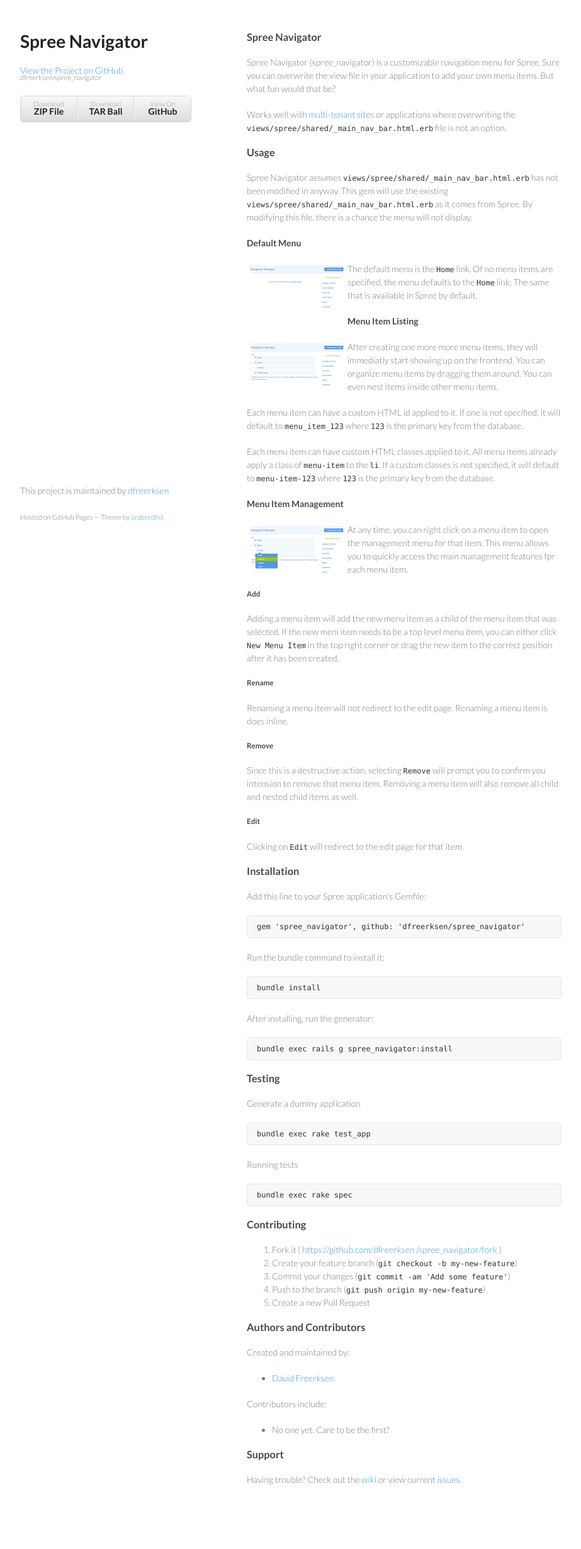
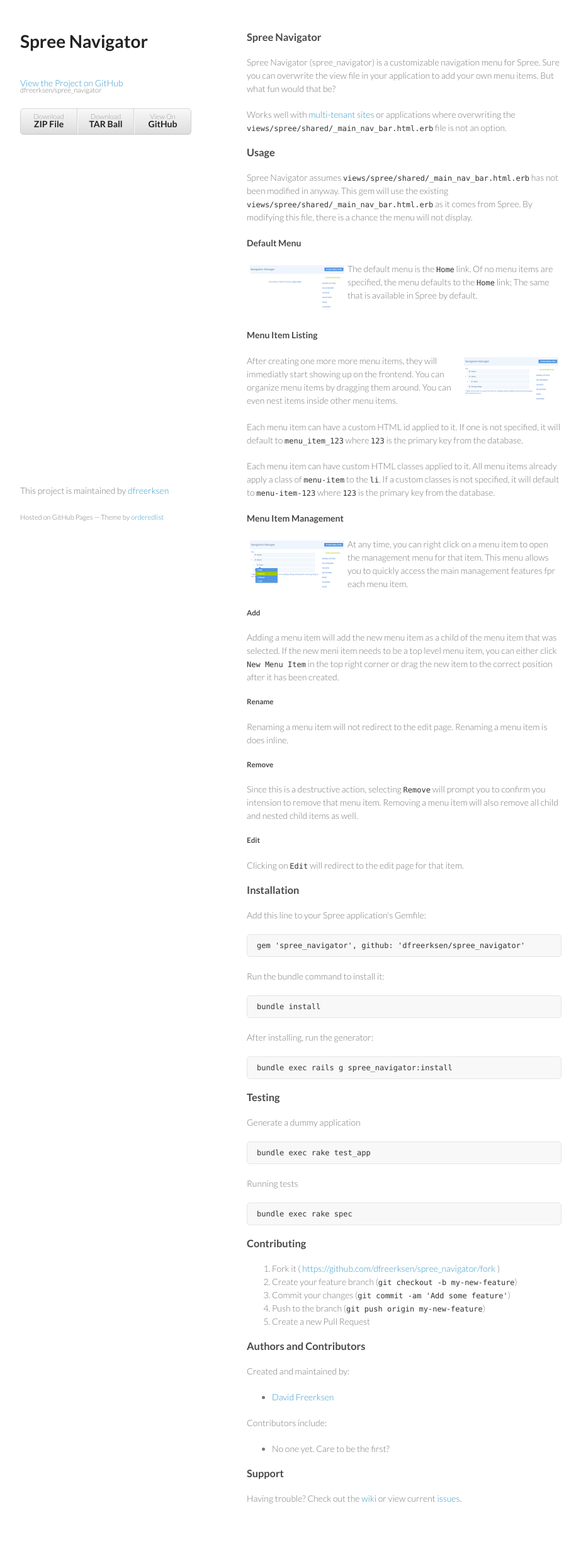
Before and after one commit to frolin/spree_navigator, a Jekyll site: the page built from index.html, in a window 1280 px wide. Shown: the whole page at 63% size, without its empty margins (178-1101 px from the left). Built offline with Jekyll 4.4.1, drawn with Linux system fonts in a browser that asks for light colours; nearby versions of some CDN libraries; before the commit the page ends 2429 px from its top, so only the background shows below that.

Commit message:
Better formatting

```diff
--- a/_data/github.yml
+++ b/_data/github.yml
@@ -1,2 +1,3 @@
 username: dfreerksen
 repo: spree_navigator
+path: dfreerksen/spree_navigator
--- a/_includes/header.html
+++ b/_includes/header.html
@@ -2,11 +2,11 @@
   <h1>{{ site.title }}</h1>
   <p></p>
 
-  <p class="view"><a href="https://github.com/{{ site.data.github.username }}/{{ site.data.github.repo }}">View the Project on GitHub <small>{{ site.data.github.username }}/{{ site.data.github.repo }}</small></a></p>
+  <p class="view"><a href="https://github.com/{{ site.data.github.path }}">View the Project on GitHub <small>{{ site.data.github.path }}</small></a></p>
 
   <ul>
-    <li><a href="https://github.com/{{ site.data.github.username }}/{{ site.data.github.repo }}/zipball/master">Download <strong>ZIP File</strong></a></li>
-    <li><a href="https://github.com/{{ site.data.github.username }}/{{ site.data.github.repo }}/tarball/master">Download <strong>TAR Ball</strong></a></li>
-    <li><a href="https://github.com/{{ site.data.github.username }}/{{ site.data.github.repo }}">View On <strong>GitHub</strong></a></li>
+    <li><a href="https://github.com/{{ site.data.github.path }}/zipball/master">Download <strong>ZIP File</strong></a></li>
+    <li><a href="https://github.com/{{ site.data.github.path }}/tarball/master">Download <strong>TAR Ball</strong></a></li>
+    <li><a href="https://github.com/{{ site.data.github.path }}">View On <strong>GitHub</strong></a></li>
   </ul>
 </header>
--- a/index.html
+++ b/index.html
@@ -12,46 +11,66 @@ title:  Spree Navigator
 
 <h3>Usage</h3>
 
-<p>{{ site.title }} assumes <code>views/spree/shared/_main_nav_bar.html.erb</code> has not been modified in anyway. This gem will use the existing <code>views/spree/shared/_main_nav_bar.html.erb</code> as it comes from Spree. By modifying this file, there is a chance the menu will not display.</p>
+<p>
+  {{ site.title }} assumes <code>views/spree/shared/_main_nav_bar.html.erb</code> has not been modified in anyway. This gem will use the existing <code>views/spree/shared/_main_nav_bar.html.erb</code> as it comes from Spree. By modifying this file, there is a chance the menu will not display.
+</p>
 
 <h4>Default Menu</h4>
 
-<p><a class="fancybox" href="{{ "images/no-items.png" | prepend: site.baseurl }}" target="_blank"><img src="{{ "images/thumbnails/no-items.png" | prepend: site.baseurl }}" border="0"></a> The default menu is the <code>Home</code> link. Of no menu items are specified, the menu defaults to the <code>Home</code> link; The same that is available in Spree by default.</p>
+<p>
+  <a class="fancybox left" href="{{ "images/no-items.png" | prepend: site.baseurl }}" target="_blank"><img src="{{ "images/thumbnails/no-items.png" | prepend: site.baseurl }}" border="0"></a> The default menu is the <code>Home</code> link. Of no menu items are specified, the menu defaults to the <code>Home</code> link; The same that is available in Spree by default.
+</p>
 
 <h4>Menu Item Listing</h4>
 
-<p><a class="fancybox" href="{{ "images/items-listed.png" | prepend: site.baseurl }}" target="_blank"><img src="{{ "images/thumbnails/items-listed.png" | prepend: site.baseurl }}" border="0"></a> After creating one more more menu items, they will immediatly start showing up on the frontend. You can organize menu items by dragging them around. You can even nest items inside other menu items.</p>
+<p>
+  <a class="fancybox right" href="{{ "images/items-listed.png" | prepend: site.baseurl }}" target="_blank"><img src="{{ "images/thumbnails/items-listed.png" | prepend: site.baseurl }}" border="0"></a> After creating one more more menu items, they will immediatly start showing up on the frontend. You can organize menu items by dragging them around. You can even nest items inside other menu items.
+</p>
 
-<p>Each menu item can have a custom HTML id applied to it. If one is not specified, it will default to <code>menu_item_123</code> where <code>123</code> is the primary key from the database.</p>
+<p>
+  Each menu item can have a custom HTML id applied to it. If one is not specified, it will default to <code>menu_item_123</code> where <code>123</code> is the primary key from the database.
+</p>
 
-<p>Each menu item can have custom HTML classes applied to it. All menu items already apply a class of <code>menu-item</code> to the <code>li</code>. If a custom classes is not specified, it will default to <code>menu-item-123</code> where <code>123</code> is the primary key from the database.</p>
+<p>
+  Each menu item can have custom HTML classes applied to it. All menu items already apply a class of <code>menu-item</code> to the <code>li</code>. If a custom classes is not specified, it will default to <code>menu-item-123</code> where <code>123</code> is the primary key from the database.
+</p>
 
 <h4>Menu Item Management</h4>
 
-<p><a class="fancybox" href="{{ "images/right-click.png" | prepend: site.baseurl }}" target="_blank"><img src="{{ "images/thumbnails/right-click.png" | prepend: site.baseurl }}" border="0"></a> At any time, you can right click on a menu item to open the management menu for that item. This menu allows you to quickly access the main management features fpr each menu item.</p>
+<p>
+  <a class="fancybox left" href="{{ "images/right-click.png" | prepend: site.baseurl }}" target="_blank"><img src="{{ "images/thumbnails/right-click.png" | prepend: site.baseurl }}" border="0"></a> At any time, you can right click on a menu item to open the management menu for that item. This menu allows you to quickly access the main management features fpr each menu item.
+</p>
 
 <h5>Add</h5>
 
-<p>Adding a menu item will add the new menu item as a child of the menu item that was selected. If the new meni item needs to be a top level menu item, you can either click <code>New Menu Item</code> in the top right corner or drag the new item to the correct position after it has been created.</p>
+<p>
+  Adding a menu item will add the new menu item as a child of the menu item that was selected. If the new meni item needs to be a top level menu item, you can either click <code>New Menu Item</code> in the top right corner or drag the new item to the correct position after it has been created.
+</p>
 
 <h5>Rename</h5>
 
-<p>Renaming a menu item will not redirect to the edit page. Renaming a menu item is does inline.</p>
+<p>
+  Renaming a menu item will not redirect to the edit page. Renaming a menu item is does inline.
+</p>
 
 <h5>Remove</h5>
 
-<p>Since this is a destructive action, selecting <code>Remove</code> will prompt you to confirm you intension to remove that menu item. Removing a menu item will also remove all child and nested child items as well.</p>
+<p>
+  Since this is a destructive action, selecting <code>Remove</code> will prompt you to confirm you intension to remove that menu item. Removing a menu item will also remove all child and nested child items as well.
+</p>
 
 <h5>Edit</h5>
 
-<p>Clicking on <code>Edit</code> will redirect to the edit page for that item.</p>
+<p>
+  Clicking on <code>Edit</code> will redirect to the edit page for that item.
+</p>
 
 
 <h3>Installation</h3>
 
 <p>Add this line to your Spree application's Gemfile:</p>
 
-<pre><code>gem '{{ site.data.github.repo }}', github: '{{ site.data.github.username }}/{{ site.data.github.repo }}'
+<pre><code>gem '{{ site.data.github.repo }}', github: '{{ site.data.github.path }}'
 </code></pre>
 
 <p>Run the bundle command to install it:</p>
@@ -119,4 +137,4 @@ title:  Spree Navigator
 
 <h3>Support</h3>
 
-<p>Having trouble? Check out the <a href="https://github.com/{{ site.data.github.username }}/{{ site.data.github.repo }}/wiki">wiki</a> or view current <a href="https://github.com/{{ site.data.github.username }}/{{ site.data.github.repo }}/issues">issues</a>.</p>
+<p>Having trouble? Check out the <a href="https://github.com/{{ site.data.github.path }}/wiki">wiki</a> or view current <a href="https://github.com/{{ site.data.github.path }}/issues">issues</a>.</p>
--- a/stylesheets/styles.scss
+++ b/stylesheets/styles.scss
@@ -190,9 +190,25 @@ footer {
   bottom: 50px;
 }
 
-p a.fancybox {
-  float: left;
-  padding: 5px;
+p {
+  &:after {
+    content:"";
+    display:table;
+    clear:both;
+  }
+
+  a.fancybox {
+    float: left;
+    padding: 5px;
+
+    &.left {
+      float: left;
+    }
+
+    &.right {
+      float: right;
+    }
+  }
 }
 
 @media print, screen and (max-width: 960px) {
```
Also changed, not shown: other parts of index.html (+1 -3 lines).
